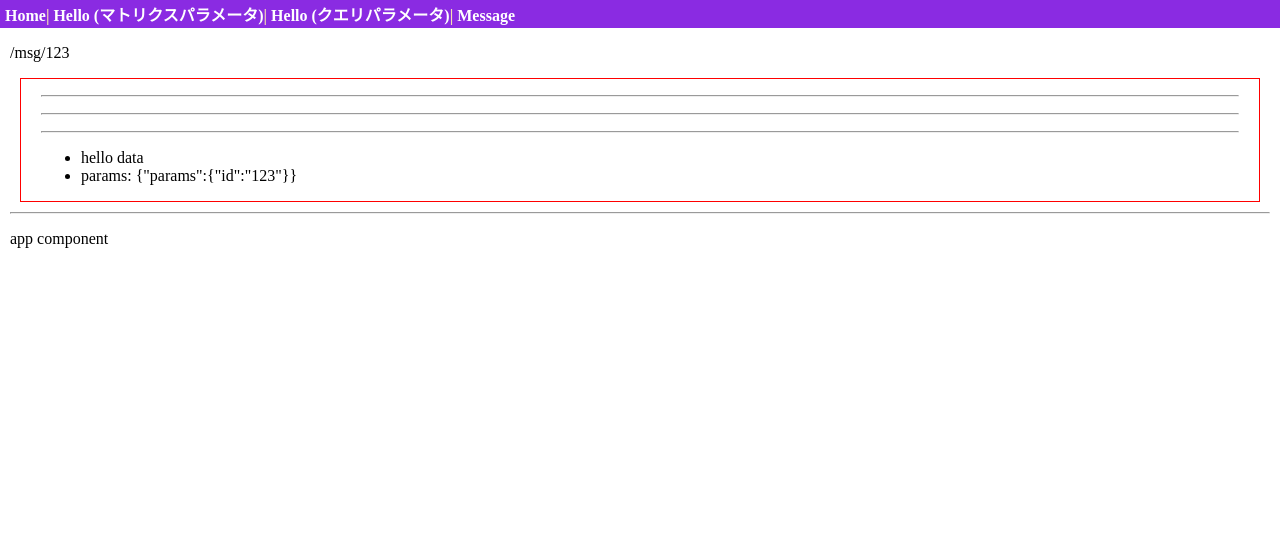
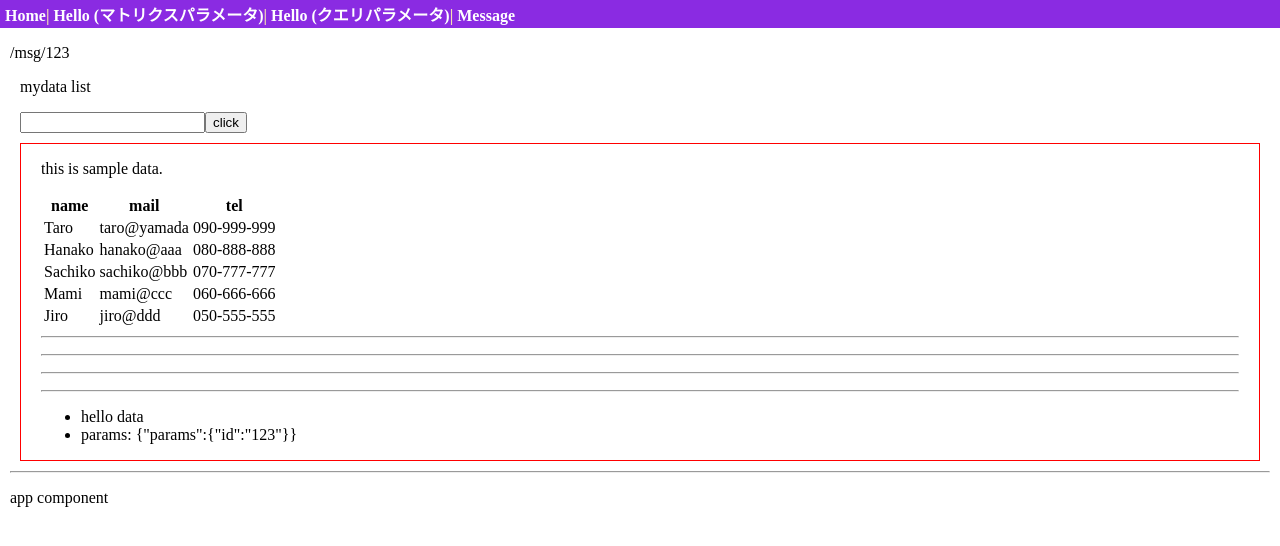
Before and after one commit to ah-0717/practice-angular, an Angular app: page /msg/123 in a window 1280 px wide. Shown: the top 546 px of the page. Built offline with nearby package versions, Linux system fonts and the light colour scheme.

Commit message:
serviceで通信処理は書く

```diff
--- a/src/app/message/message.component.html
+++ b/src/app/message/message.component.html
@@ -1,4 +1,24 @@
+<div style="margin: 10px;">
+  <p>{{ httpMessage }}</p>
+  <input type="text" [formControl]="input">
+  <button (click)="doHttpAction()">click</button>
+</div>
 <div class="container">
+  <p class="message">{{ getMyData() }}</p>
+  <table>
+    <tr>
+      <th>name</th>
+      <th>mail</th>
+      <th>tel</th>
+    </tr>
+    <tr *ngFor="let item of getMyDataList()">
+      <td>{{ item.name }}</td>
+      <td>{{ item.mail }}</td>
+      <td>{{ item.tel }}</td>
+    </tr>
+  </table>
+  <hr>
+
   <p class="message">{{ content }}</p>
   <ul>
     <li *ngFor="let item of content2">{{ item }}</li>
--- a/src/app/message/message.component.ts
+++ b/src/app/message/message.component.ts
@@ -1,3 +1,4 @@
+import { FormControl } from '@angular/forms';
 import { ActivatedRoute } from '@angular/router';
 import { Component, OnInit, Input, EventEmitter, Output } from '@angular/core';
 import { MycheckService } from '../mycheck.service';
@@ -15,6 +16,8 @@ export class MessageComponent implements OnInit {
   @Output() action = new EventEmitter<MouseEvent>();
   @Input() content3: string[];
   @Input() sContent: string[];
+  input: FormControl;
+  httpMessage: string;
 
   constructor(private service: MycheckService, private route: ActivatedRoute) {
     this.sContent = [];
@@ -25,6 +28,8 @@ export class MessageComponent implements OnInit {
     this.service.pushData(`params: ${JSON.stringify(this.route.snapshot.paramMap)}`);
     // this.sContent.push(this.service.hello());
     this.sContent = this.service.dataList;
+    this.input = new FormControl('');
+    this.httpMessage = 'mydata list';
   }
 
   @Input()
@@ -60,4 +65,18 @@ export class MessageComponent implements OnInit {
   pop2() {
     this.sContent.pop();
   }
+
+  getMyData() {
+    return this.service.myData;
+  }
+
+  getMyDataList() {
+    return this.service.myDataList;
+  }
+
+  doHttpAction() {
+    const n = parseInt(this.input.value);
+    const p = this.service.getMyData(n);
+    this.httpMessage = JSON.stringify(p);
+  }
 }
--- a/src/app/mycheck.service.ts
+++ b/src/app/mycheck.service.ts
@@ -1,4 +1,16 @@
+import { HttpClient } from '@angular/common/http';
 import { Injectable } from '@angular/core';
+
+class MyData {
+  data: string;
+  list: Person[] = [];
+}
+
+class Person {
+  name: string;
+  mail: string;
+  tel: string;
+}
 
 @Injectable({
   providedIn: 'root'
@@ -6,10 +18,14 @@ import { Injectable } from '@angular/core';
 export class MycheckService {
   private _name: string;
   private data: string[];
+  private mydata: MyData = new MyData();
 
-  constructor() {
+  constructor(private client: HttpClient) {
    this._name = '(no-name)';
    this.data = [];
+   this.client.get('./assets/data.json').subscribe((result: MyData) => {
+    this.mydata = result;
+   });
   }
 
   get name() {
@@ -47,4 +63,20 @@ export class MycheckService {
   hello() {
     return 'Hello, ' + this._name;
   }
+
+  getMyData(n: number) {
+    return this.mydata.list[n];
+  }
+
+  get myDataSize() {
+    return this.mydata.list.length;
+  }
+
+  get myDataList() {
+    return this.mydata.list;
+  }
+
+  get myData() {
+    return this.mydata.data;
+  }
 }
--- a/src/assets/data.json
+++ b/src/assets/data.json
@@ -1,3 +1,10 @@
 {
-  "data": "this is sample data."
+  "data": "this is sample data.",
+  "list": [
+    {"name": "Taro", "mail": "taro@yamada", "tel": "090-999-999"},
+    {"name": "Hanako", "mail": "hanako@aaa", "tel": "080-888-888"},
+    {"name": "Sachiko", "mail": "sachiko@bbb", "tel": "070-777-777"},
+    {"name": "Mami", "mail": "mami@ccc", "tel": "060-666-666"},
+    {"name": "Jiro", "mail": "jiro@ddd", "tel": "050-555-555"}
+  ]
 }
```
